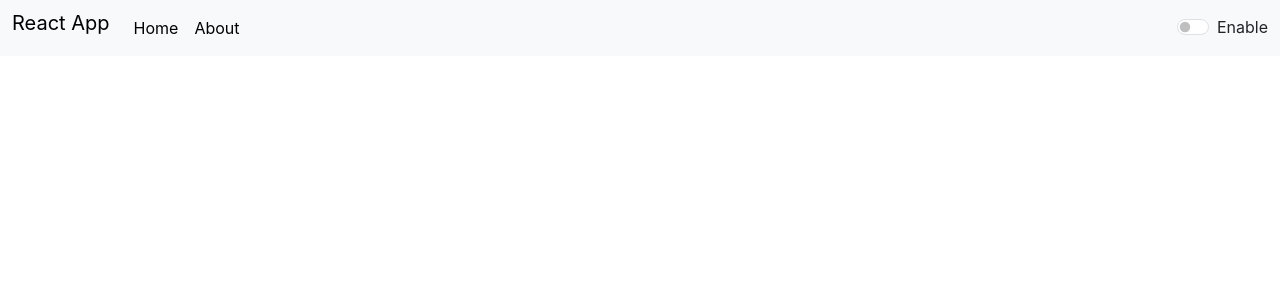
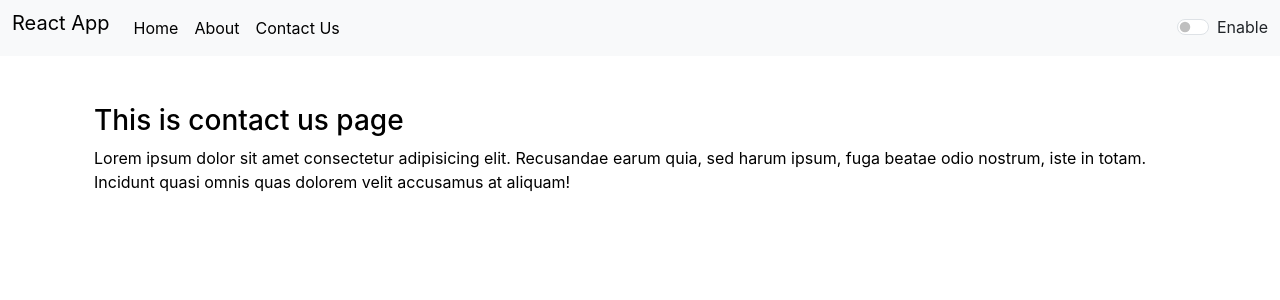
Before and after one commit to Raajkumarrai/ReactApp, a React (Create React App) app: page /contact in a window 1280 px wide. Shown: the top 300 px of the page. Built offline with nearby package versions, Linux system fonts and the light colour scheme.

Commit message:
added contact us page and recall of routing and props

```diff
--- a/src/App.js
+++ b/src/App.js
@@ -1,6 +1,7 @@
 import "./App.css";
 import About from "./components/About";
 import Alert from "./components/Alert";
+import Contact from "./components/Contact";
 import Navbar from "./components/Navbar";
 import TextForm from "./components/TextForm";
 import React, { useState } from "react";
@@ -53,6 +54,11 @@ function App() {
               path="/about"
               element={<About mode={mode} toggleStyle={toggleStyle} />}
             />
+            <Route
+              exact
+              path="/contact"
+              element={<Contact mode={mode} toggleStyle={toggleStyle} />}
+            />
           </Routes>
         </div>
       </Router>
--- /dev/null
+++ b/src/components/Contact.jsx
@@ -0,0 +1,24 @@
+import React from "react";
+
+const Contact = (props) => {
+  return (
+    <div
+      className="container"
+      style={{
+        color: props.mode === "dark" ? "white" : "black",
+        backgroundColor: props.mode === "dark" ? "grey" : "white",
+      }}
+    >
+      <div>
+        <h3>This is contact us page</h3>
+        <p>
+          Lorem ipsum dolor sit amet consectetur adipisicing elit. Recusandae
+          earum quia, sed harum ipsum, fuga beatae odio nostrum, iste in totam.
+          Incidunt quasi omnis quas dolorem velit accusamus at aliquam!
+        </p>
+      </div>
+    </div>
+  );
+};
+
+export default Contact;
--- a/src/components/Navbar.js
+++ b/src/components/Navbar.jsx
@@ -37,6 +37,15 @@ export default function Navbar(props) {
                 About
               </Link>
             </li>
+            <li className="nav-item">
+              <Link
+                className="nav-link"
+                style={{ color: props.mode === "dark" ? "white" : "black" }}
+                to="/Contact"
+              >
+                Contact Us
+              </Link>
+            </li>
           </ul>
 
           <div
```
Also changed, not shown: src/components/About.jsx (renamed from src/components/About.js), src/components/Alert.jsx (renamed from src/components/Alert.js), src/components/TextForm.jsx (renamed from src/components/TextForm.js).
